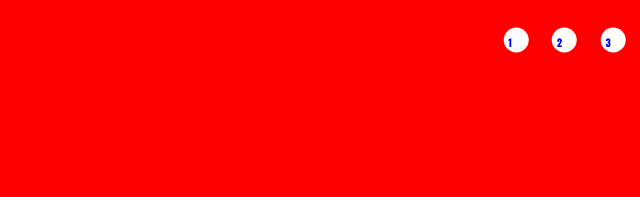
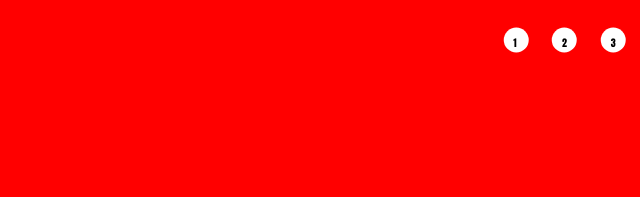
Before and after one commit to Jhon818/htmlcss-shoes, a plain HTML site: page index.html in a window 1280 px wide. Shown: the top 197 px of the page, 640-1280 px from the left. Drawn offline with Linux system fonts and the light colour scheme.

Commit message:
completed

```diff
--- a/css/style.css
+++ b/css/style.css
@@ -72,7 +72,9 @@ nav a{
     font-size: 10px;
     line-height: 10px;
     text-decoration: none;
+    margin-left: 5px;
     padding: 0 5px;
+    color: black;
 }
 html {
     scroll-behavior: smooth;}
```
